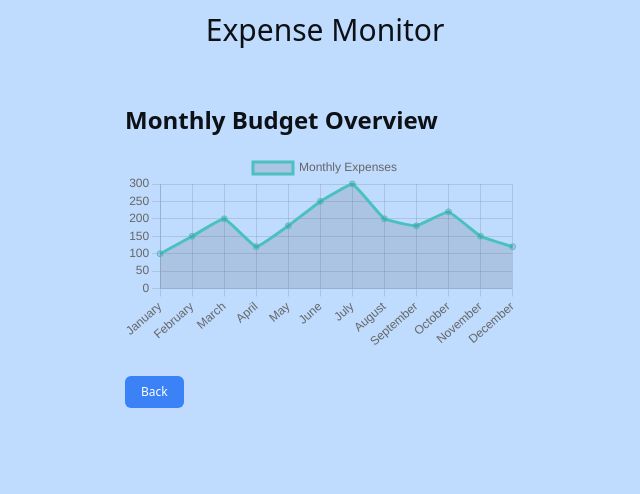
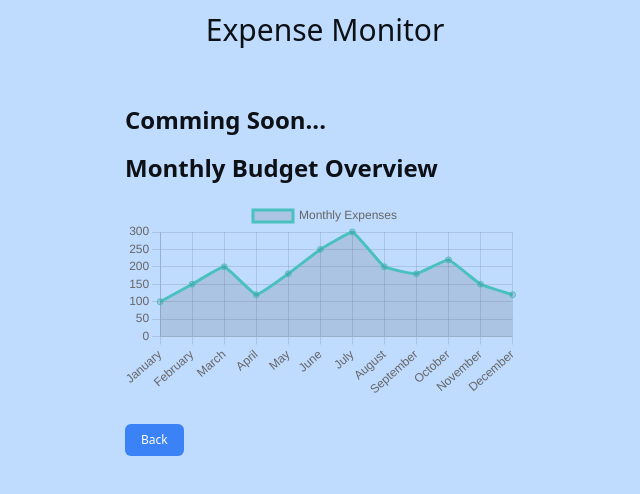
Before and after one commit to RANJEETJ06/client, a React (Create React App) app: page /1/Budget in a window 1280 px wide. Shown: the top 494 px of the page, without its empty margins (315-955 px from the left). Built offline with nearby package versions, Linux system fonts and the light colour scheme.

Commit message:
Add "Coming Soon..." heading to MonthBudget page

```diff
--- a/src/pages/MonthBudget.tsx
+++ b/src/pages/MonthBudget.tsx
@@ -60,6 +60,7 @@ const MonthBudget: React.FC = () => {
 
   return (
     <div className="sm:text-xs">
+      <h2 className="text-2xl font-bold mb-4">Comming Soon...</h2>
       <h2 className="text-2xl font-bold mb-4">Monthly Budget Overview</h2>
       <canvas ref={chartRef} width="400" height="200"></canvas>
       <button
```
